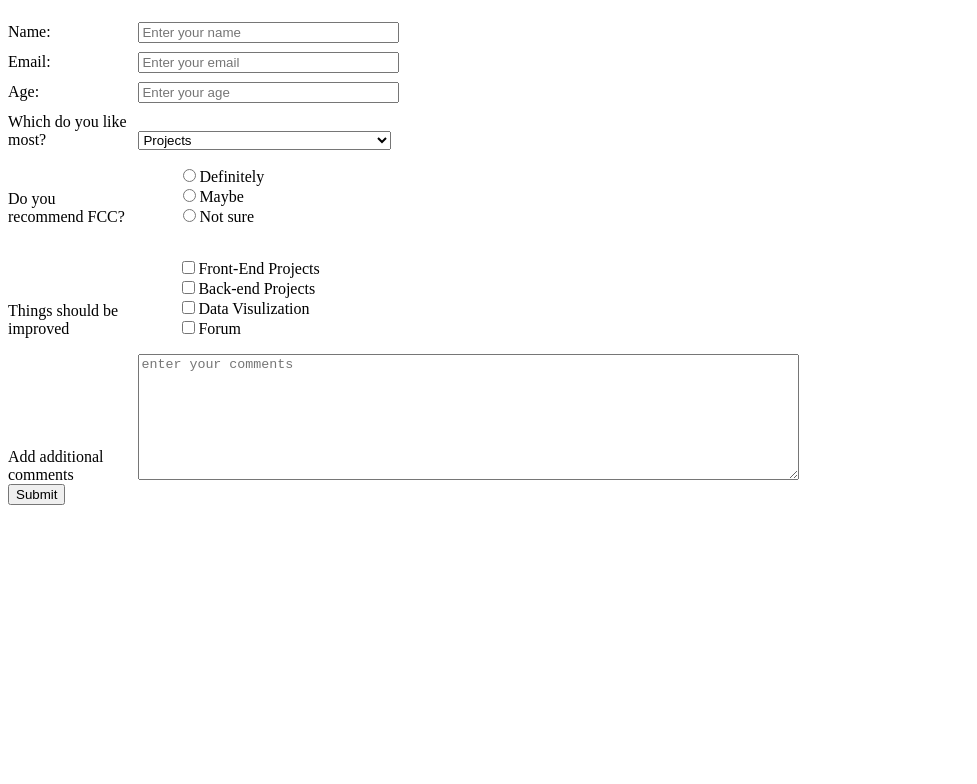
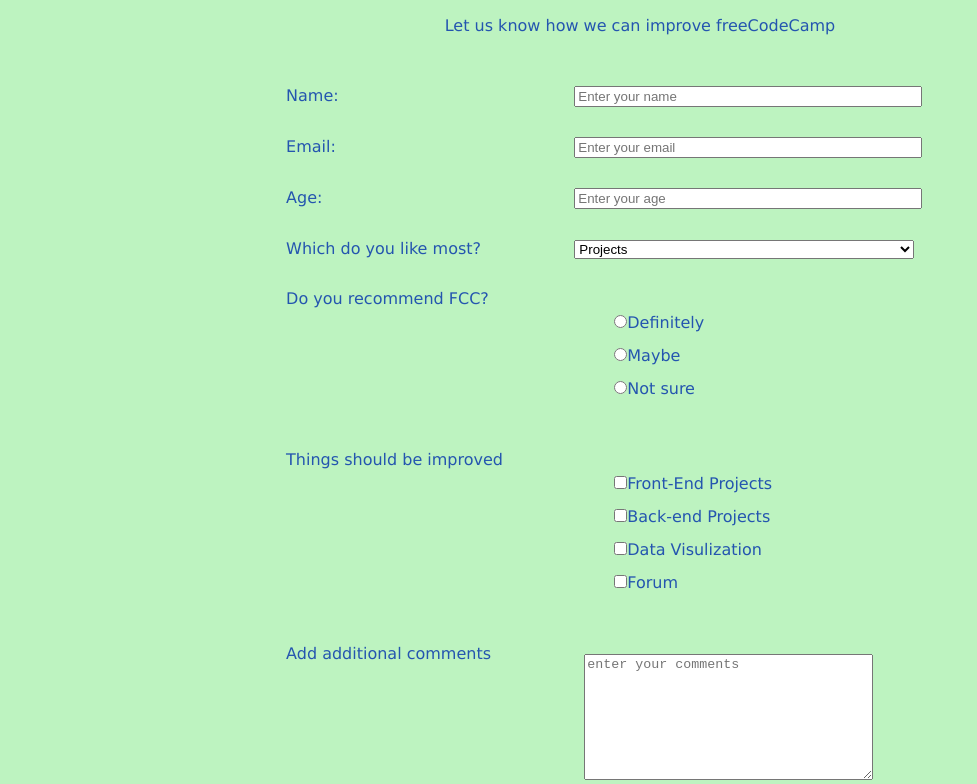
Before and after one commit to canzoroglu/fccprojects, a plain HTML site: page surveyform/index.html in a window 1280 px wide. Shown: the part 101-885 px from the top of the page, without its empty margins (0-977 px from the left). Before the commit the page ends 800 px from the top, so only its background shows below. Drawn offline with Linux system fonts and the light colour scheme.

Commit message:
Complete survey form

```diff
--- a/surveyform/index.html
+++ b/surveyform/index.html
@@ -6,33 +6,34 @@
     <link rel="stylesheet" href="./main.css">
   </head>
   <body>
+    <div class="main-container">
       <h1 id="title">Survey Form</h1>
       <p id="description">Let us know how we can improve freeCodeCamp</p>
 
       <form id="survey-form">
 
-      <div>
+        <div class="flex-items">
           <div class="labels">
             <label id="name-label" for="name">Name:</label>
           </div>
           <input class="inputs" type="text" name="name" id="name" placeholder="Enter your name" required>
         </div>
 
-      <div>
+        <div class="flex-items">
           <div class="labels">
             <label id="email-label" for="email">Email:</label>
           </div>
           <input class="inputs" type="email" name="email" id="email" placeholder="Enter your email" required>
         </div>
 
-      <div>
+        <div class="flex-items">
           <div class="labels">
             <label id="number-label" for="number">Age:</label>
           </div>
           <input class="inputs" type="number" name="age" id="number" min="10" max="90" placeholder="Enter your age">
         </div>
 
-      <div>
+        <div class="flex-items">
           <div class="labels">
             <label for="dropdown">Which do you like most?</label>
           </div>
@@ -44,7 +45,7 @@
           </select>
         </div>
 
-      <div>
+        <div class="flex-items">
           <div class="labels">
             <label for="radios">Do you recommend FCC?</label>
           </div>
@@ -55,7 +56,7 @@
           </ul>
         </div>
 
-      <div>
+        <div class="flex-items">
           <div class="labels">
             <label for="checks">Things should be improved</label>
           </div>
@@ -67,17 +68,18 @@
           </ul>
         </div>
 
-      <div>
+        <div class="flex-items">
           <div class="labels">
             <label for="additional">Add additional comments</label>
           </div>
           <textarea id="additional" rows="8" cols="80" placeholder="enter your comments"></textarea>
         </div>
 
-      <div>
+        <div class="flex-items">
           <button type="submit" id="submit">Submit</button>
         </div>
       </form>
+    </div>
 
     <script type="text/javascript" src="https://cdn.freecodecamp.org/testable-projects-fcc/v1/bundle.js">
 
--- a/surveyform/main.css
+++ b/surveyform/main.css
@@ -1,13 +1,54 @@
+body {
+  background: rgba(90, 226, 99, 0.4);
+  color: rgb(36, 85, 175);
+  font-family: Verdana;
+}
+.main-container {
+  width: 70%;
+  margin: 20px auto;
+  display: flex;
+  justify-content: center;
+  flex-direction: column;
+  align-items: center;
+}
+#survey-form {
+  width: 80%;
+  display: flex;
+  flex-direction: column;
+  margin: 20px auto;
+  align-items: center;
+}
+.flex-items {
+  width: 100%;
+  margin: 15px 0;
+}
 .choices {
   list-style-type: none;
   display: inline-block;
-  width: 20%;
+  width: 30%;
 }
 .labels {
   display: inline-block;
-  width: 10%;
-  margin-top: 10px;
+  text-align: left;
+  vertical-align: top;
+  width: 40%;
 }
 .inputs {
+  text-align: left;
+  width: 48%;
+}
+textarea {
+  width: 40%;
+  margin: 10px;
+}
+button {
+  border: none;
+  background: green;
+  color: white;
+  display: block;
   width: 20%;
+  margin: 10px auto;
 }
+input[type="radio"], input[type="checkbox"] {
+  margin: 10px 0;
+}
```
Lines whose indentation alone changed are shown as unchanged.
